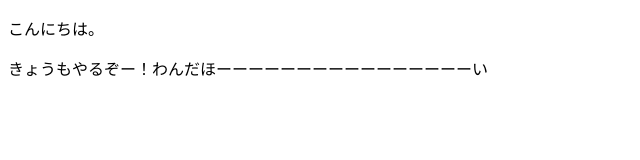
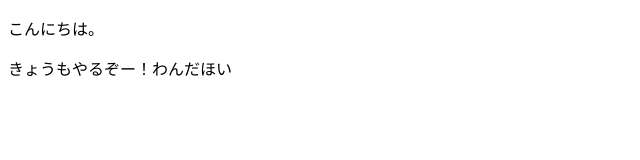
Before and after one commit to r-40021/lp-practice-static, a plain HTML site: page public/index.html in a window 1280 px wide. Shown: the whole page, without its empty margins (0-640 px from the left). Drawn offline with Linux system fonts and the light colour scheme.

Commit message:
[Update]index.html

```diff
--- a/public/index.html
+++ b/public/index.html
@@ -8,6 +8,6 @@
 </head>
 <body>
     <p>こんにちは。</p>
-    <p>きょうもやるぞー！わんだほーーーーーーーーーーーーーーーーい</p>
+    <p>きょうもやるぞー！わんだほい</p>
 </body>
 </html>
```
